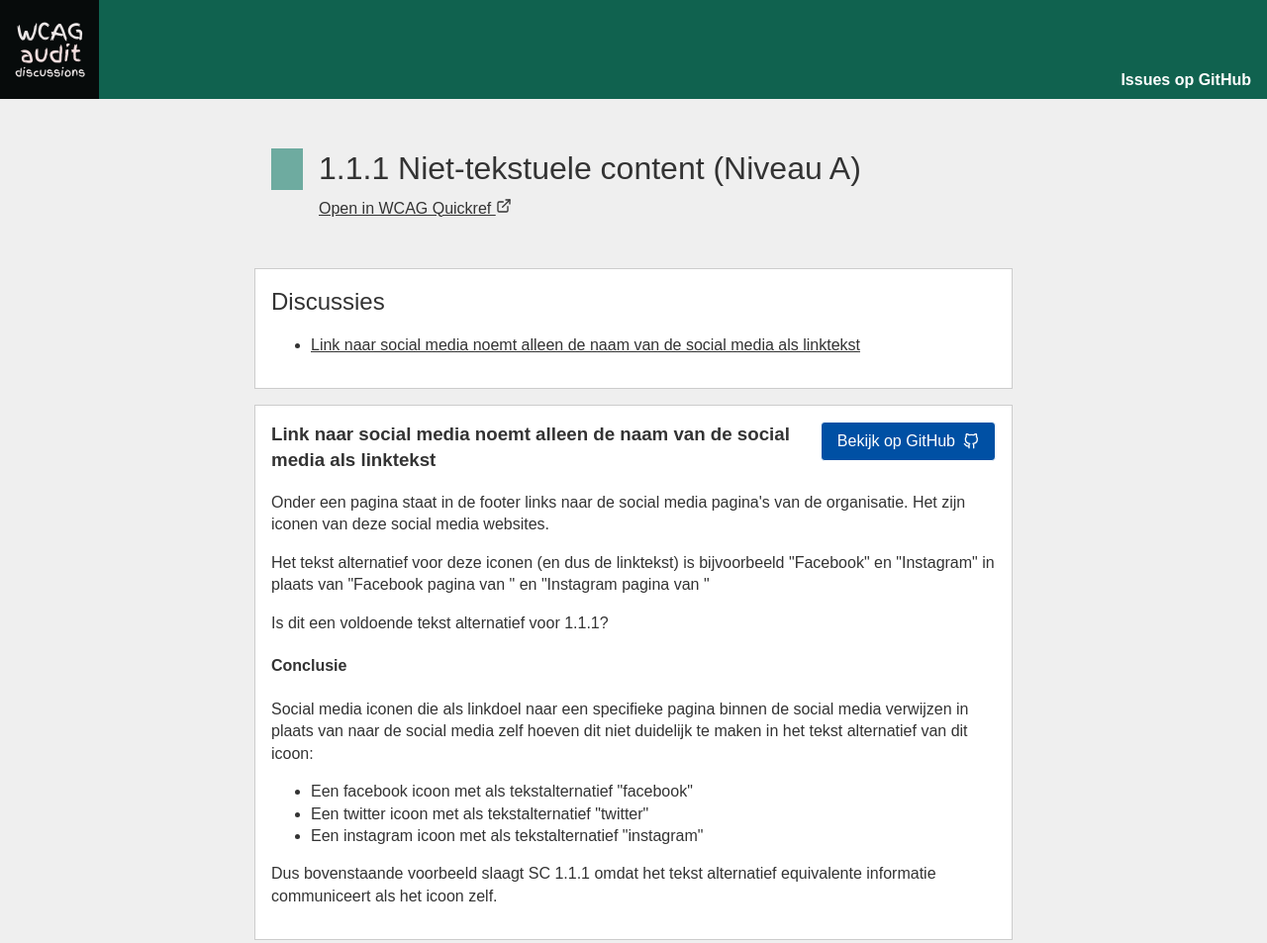
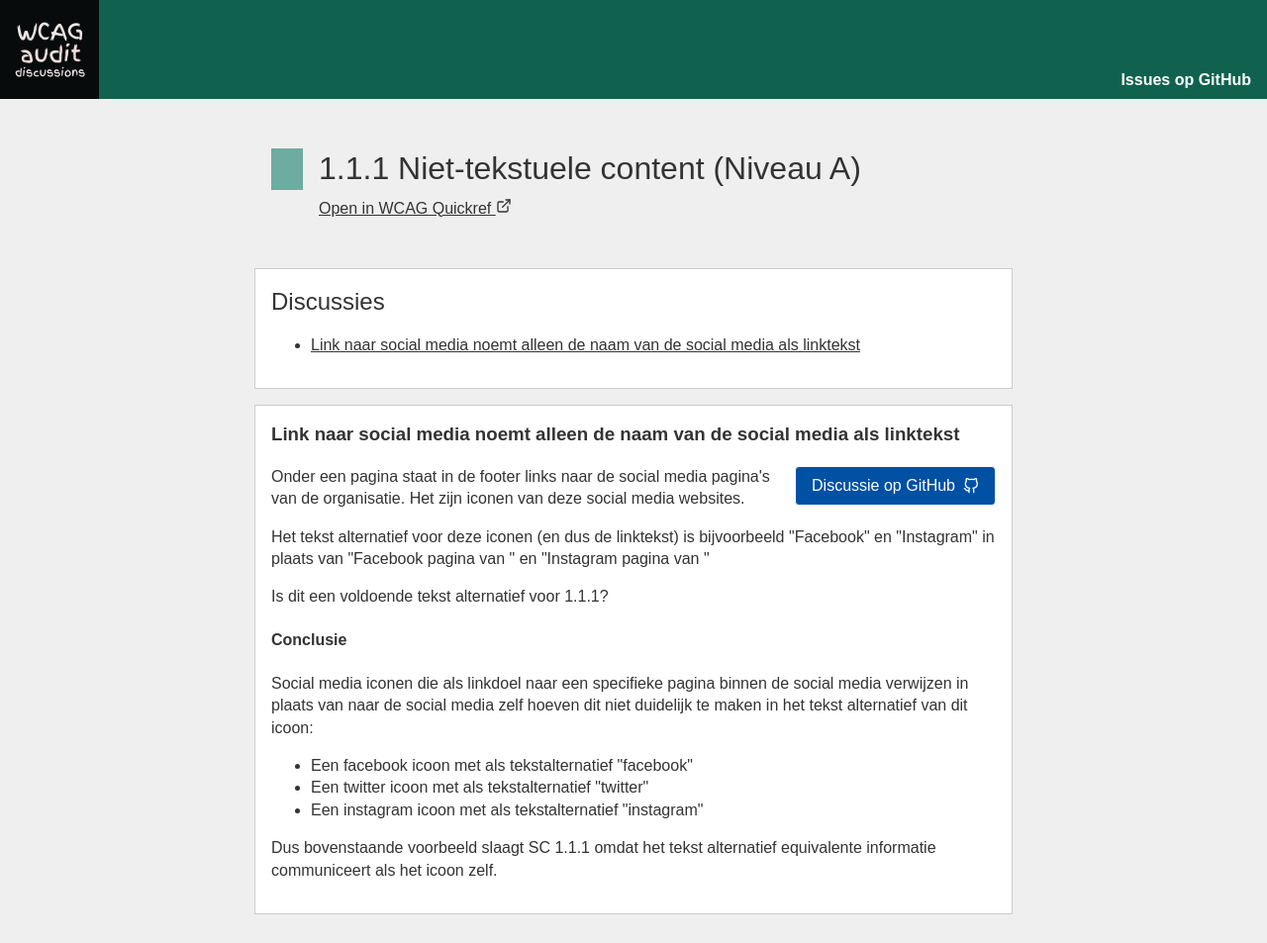
Before and after one commit to WCAG-Audit-Discussions/NL-BE, an Eleventy site: page src/sc/sc010101.njk in a window 1280 px wide. Shown: the top 953 px of the page at 99% size. Built offline with nearby package versions, Linux system fonts and the light colour scheme; Eleventy itself is replaced by a stand-in of ours; files that its build step writes are made by us from their sources.

Commit message:
place link to github below heading, add aria-label

```diff
--- a/src/_includes/discussions.njk
+++ b/src/_includes/discussions.njk
@@ -33,18 +33,16 @@
 </div>
 
 {%- if collections[ number ] -%}
-<div class="block block--bg">
-
 	{%- for discussie in collections[ number ] -%}
+		<div class="block block--bg">
+		<h3 id="{{ discussie.data.title | slugify | url }}"> {{ discussie.data.title }}</h3>
 		{%- if discussie.data.github -%}
-		<a href="{{ discussie.data.github }}" class="link link--github">
-			Bekijk op GitHub
-			<svg aria-hidden="true" role="presentation" focusable="false" width="1em" height="1em" viewBox="0 0 24 24" fill="none" stroke="currentColor" stroke-width="2" stroke-linecap="round" stroke-linejoin="round" class="feather feather-github"><path d="M9 19c-5 1.5-5-2.5-7-3m14 6v-3.87a3.37 3.37 0 0 0-.94-2.61c3.14-.35 6.44-1.54 6.44-7A5.44 5.44 0 0 0 20 4.77 5.07 5.07 0 0 0 19.91 1S18.73.65 16 2.48a13.38 13.38 0 0 0-7 0C6.27.65 5.09 1 5.09 1A5.07 5.07 0 0 0 5 4.77a5.44 5.44 0 0 0-1.5 3.78c0 5.42 3.3 6.61 6.44 7A3.37 3.37 0 0 0 9 18.13V22"></path></svg>
-		</a>
-		{%- endif -%}
-		<h3 id="{{ discussie.data.title | slugify | url }}"> {{ discussie.data.title }}</h3>
+      <a href="{{ discussie.data.github }}" class="link link--github" aria-label="Discussie op GitHub:  {{discussie.data.title}} ">
+        Discussie op GitHub
+        <svg aria-hidden="true" role="presentation" focusable="false" width="1em" height="1em" viewBox="0 0 24 24" fill="none" stroke="currentColor" stroke-width="2" stroke-linecap="round" stroke-linejoin="round" class="feather feather-github"><path d="M9 19c-5 1.5-5-2.5-7-3m14 6v-3.87a3.37 3.37 0 0 0-.94-2.61c3.14-.35 6.44-1.54 6.44-7A5.44 5.44 0 0 0 20 4.77 5.07 5.07 0 0 0 19.91 1S18.73.65 16 2.48a13.38 13.38 0 0 0-7 0C6.27.65 5.09 1 5.09 1A5.07 5.07 0 0 0 5 4.77a5.44 5.44 0 0 0-1.5 3.78c0 5.42 3.3 6.61 6.44 7A3.37 3.37 0 0 0 9 18.13V22"></path></svg>
+      </a>
+    {%- endif -%}
 		{{ discussie.templateContent | safe }}
+		</div>
 	{%- endfor -%}
-
-</div>
 {%- endif -%}
```
